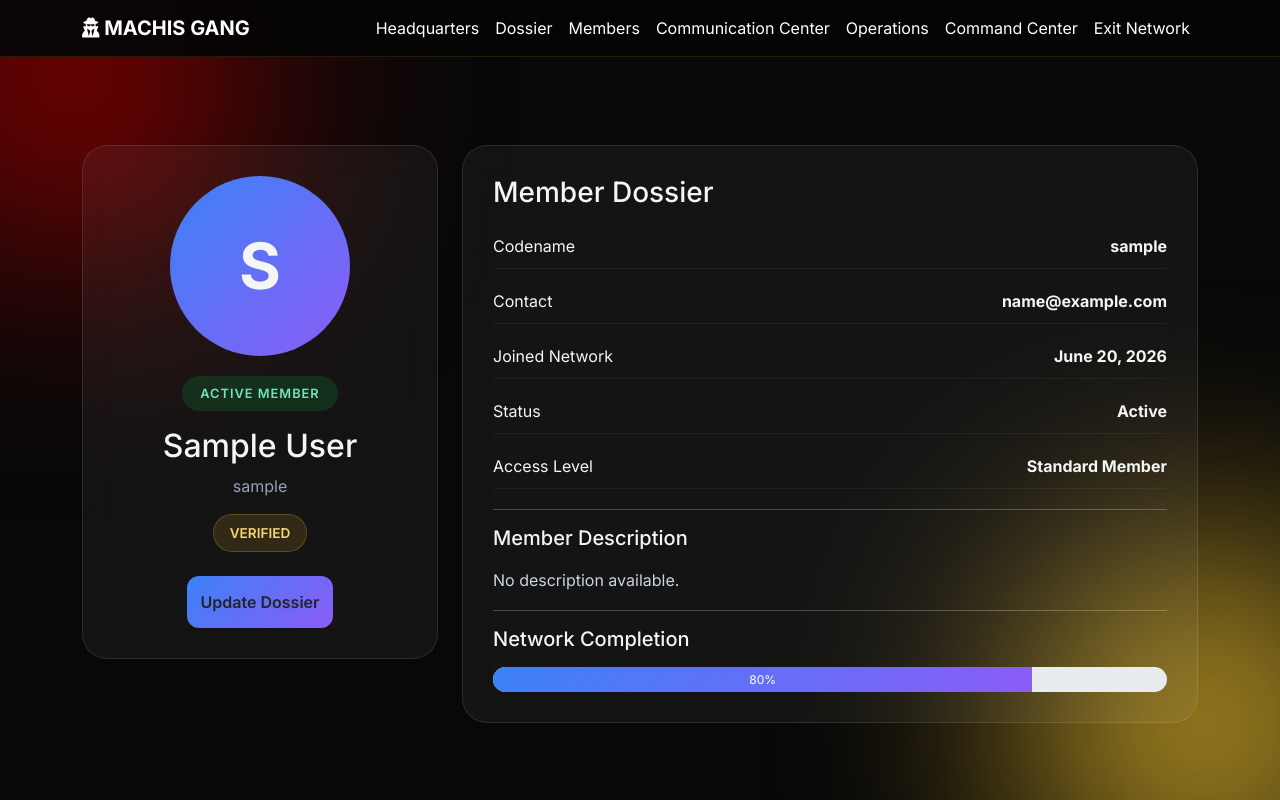
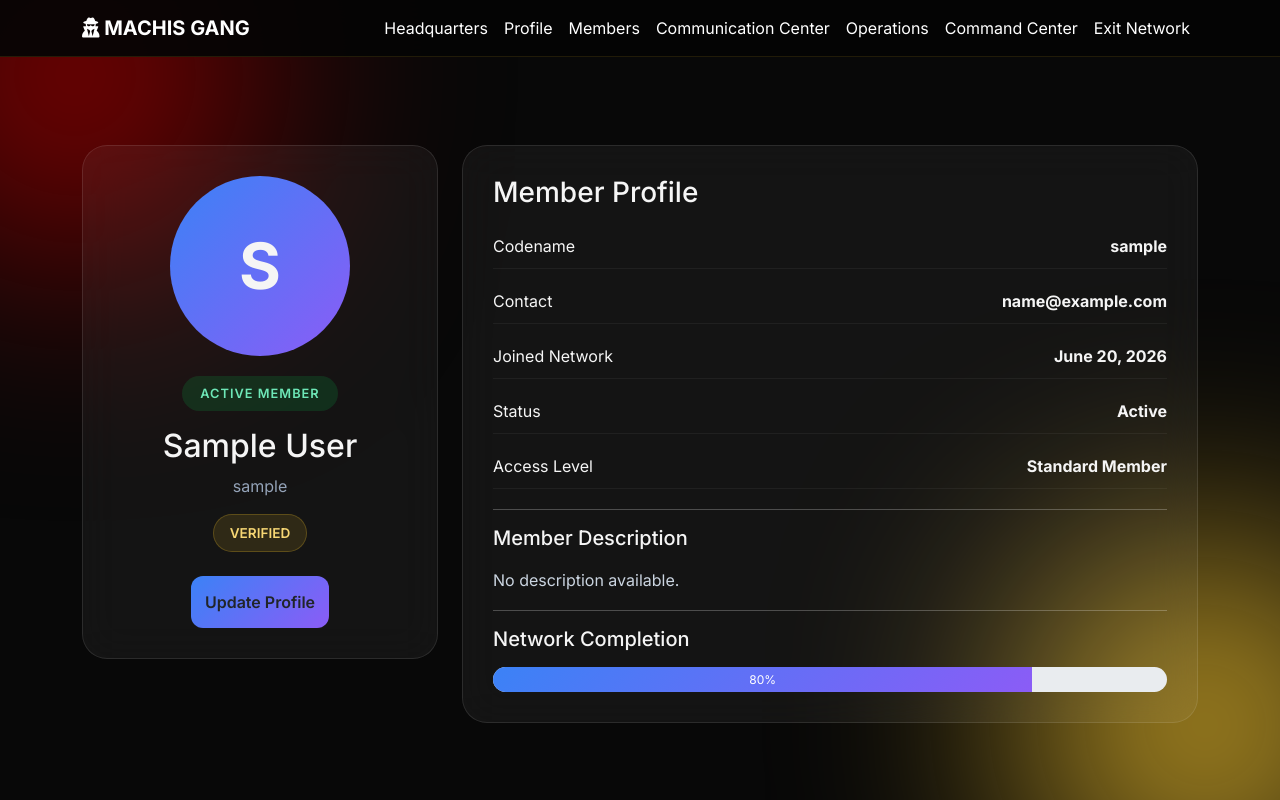
Before and after one commit to ayushpratapno1/django-auth-project, a Django app: page /profile/ in a window 1280 px wide. Run offline with Django 5.2, Linux system fonts and the light colour scheme; the visitor is signed in with stand-in values (Sample User, id 1).

```diff
--- a/templates/base.html
+++ b/templates/base.html
@@ -84,7 +84,7 @@
 
                     <li class="nav-item">
                         <a class="nav-link" href="/profile/">
-                            Dossier
+                            Profile
                         </a>
                     </li>
 
--- a/templates/edit_profile.html
+++ b/templates/edit_profile.html
@@ -1,7 +1,7 @@
 {% extends 'base.html' %}
 
 {% block title %}
-Update Dossier
+Update Profile
 {% endblock %}
 
 {% block content %}
@@ -17,7 +17,7 @@ Update Dossier
         </div>
 
         <h1 class="auth-title">
-            Update Dossier
+            Update Profile
         </h1>
 
         <p class="auth-subtitle">
--- a/templates/home.html
+++ b/templates/home.html
@@ -43,7 +43,7 @@ MACHIS GANG
                     href="/profile/"
                     class="btn btn-primary btn-lg me-2"
                 >
-                    My Dossier
+                    My Profile
                 </a>
 
                 {% else %}
--- a/templates/profile.html
+++ b/templates/profile.html
@@ -1,7 +1,7 @@
 {% extends 'base.html' %}
 
 {% block title %}
-Member Dossier
+Member Profile
 {% endblock %}
 
 {% block content %}
@@ -56,7 +56,7 @@ Member Dossier
                 href="{% url 'edit_profile' %}"
                 class="btn auth-btn mt-4"
             >
-                Update Dossier
+                Update Profile
             </a>
 
         </div>
@@ -70,7 +70,7 @@ Member Dossier
         <div class="profile-card">
 
             <h3 class="mb-4">
-                Member Dossier
+                Member Profile
             </h3>
 
             <div class="info-row">
```
Also changed, not shown: accounts/forms.py (+4 -4 lines).
